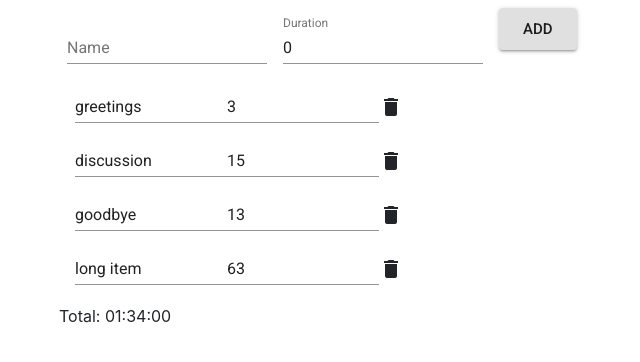
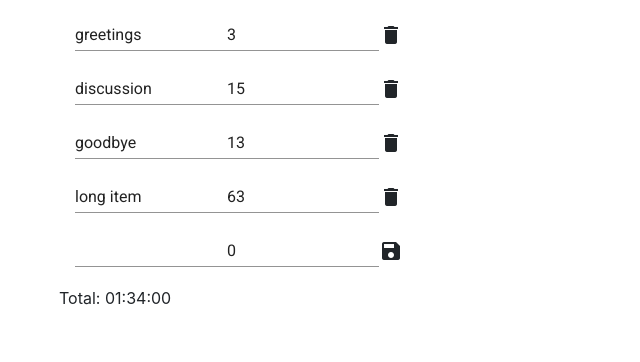
Before and after one commit to mateuszo/agenda-timer, a React (Create React App) app: page / in a window 1280 px wide. Shown: the top 362 px of the page, without its empty margins (281-921 px from the left). Built offline with nearby package versions, Linux system fonts and the light colour scheme.

Commit message:
Move new item form to the bottom of the list

```diff
--- a/src/App.js
+++ b/src/App.js
@@ -2,7 +2,7 @@ import React, { Component } from 'react';
 import './App.css';
 import './model/AgendaItem'
 import AgendaItem from './model/AgendaItem';
-import { NewItemForm, ItemList } from './components';
+import { ItemList } from './components';
 import { Map } from 'immutable';
 
 function generateItems(){
@@ -25,12 +25,11 @@ class App extends Component {
     this.state = {
       items: generateItems(),
     };
-    this.addItem = this.addItem.bind(this);
-    this.updateItem = this.addItem;
+    this.updateItem = this.updateItem.bind(this);
     this.deleteItem = this.deleteItem.bind(this);
   }
 
-  addItem(item){
+  updateItem(item){
     this.setState({items: this.state.items.set(item.id, item)});
   }
 
@@ -41,7 +40,6 @@ class App extends Component {
   render() {
     return (
       <div className="App">
-        <NewItemForm addItem={this.addItem} />
         <ItemList items={this.state.items} deleteItem={this.deleteItem} updateItem={this.updateItem}/>
       </div>
     );
--- a/src/components/Item.js
+++ b/src/components/Item.js
@@ -5,14 +5,14 @@ import Input from '@material-ui/core/Input';
 class Item extends Component {
     constructor(props) {
       super(props);
-      this.deleteThis = this.deleteThis.bind(this);
+      this.buttonAction = this.buttonAction.bind(this);
       this.handleNameChange = this.handleNameChange.bind(this);
       this.handleDurationChange = this.handleDurationChange.bind(this);
 
     }
 
-    deleteThis(){
-      this.props.deleteItem(this.props.item);
+    buttonAction(){
+      this.props.buttonAction(this.props.item);
     }
 
     handleNameChange(event){
@@ -26,7 +26,6 @@ class Item extends Component {
       item.duration = parseInt(event.target.value);
       this.props.updateItem(item);
     }
-
 
 
 
@@ -44,7 +43,7 @@ class Item extends Component {
             onChange={this.handleDurationChange}
             type="number"
           />
-          <i onClick={this.deleteThis} className="material-icons">delete</i>
+          <i onClick={this.buttonAction} className="material-icons">{this.props.buttonType}</i>
         </ListItem>
       )
     }
--- a/src/components/ItemList.js
+++ b/src/components/ItemList.js
@@ -5,6 +5,7 @@ import { withStyles } from '@material-ui/core/styles';
 
 import Item from './Item';
 import { minutesToString } from '../utils/utils';
+import AgendaItem from "../model/AgendaItem";
 
 const styles = theme => ({
   root: {
@@ -21,27 +22,26 @@ class ItemList extends Component {
   }
 
   render() {
-    console.log(this.props.items);
-
-    if(this.props.items.size === 0){
-      return(<div>No items :(</div>);
-    }
 
     const listItems = Array.from(this.props.items).map(
-      ([key, item]) => <Item key={key} item={item} deleteItem={this.props.deleteItem} updateItem={this.props.updateItem}/>
+      ([key, item]) => <Item key={key} item={item} buttonAction={this.props.deleteItem} buttonType={"delete"} updateItem={this.props.updateItem}/>
     );
 
     const total = minutesToString(
       Array.from(this.props.items)
       .map( ([key, item]) => item.duration)
-      .reduce( (prev, curr) => prev + curr
+      .reduce( (prev, curr) => prev + curr, 0
     ));
+
+    const newItem = new AgendaItem("", 0);
 
     return (
       <div className={this.classes.root}>
         <List component="nav">
           {listItems}
+          <Item key={newItem.id} item={newItem} buttonAction={this.props.updateItem} buttonType={"save"} updateItem={() => {}} />
         </List>
+
         <div>Total: {total}</div>
       </div>
     )
--- a/src/components/NewItemForm.js
+++ /dev/null
@@ -1,107 +0,0 @@
-import React, { Component } from 'react';
-import TextField from '@material-ui/core/TextField';
-import Button from '@material-ui/core/Button';
-import { withStyles } from '@material-ui/core/styles';
-// import { Button, Form, FormGroup, Label, Input } from 'reactstrap';
-
-import AgendaItem from '../model/AgendaItem';
-
-
-const styles = theme => ({
-  container: {
-    display: 'flex',
-    flexWrap: 'wrap',
-  },
-  textField: {
-    marginLeft: theme.spacing.unit,
-    marginRight: theme.spacing.unit,
-    width: 200,
-  },
-  dense: {
-    marginTop: 19,
-  },
-  menu: {
-    width: 200,
-  },
-  button: {
-    margin: theme.spacing.unit,
-  },
-  input: {
-    display: 'none',
-  },
-});
-
-class NewItemForm extends Component {
-    constructor(props) {
-      super(props);
-      this.classes = props.classes;
-      this.state = {name: '', duration: 0};
-      this.handleInputChange = this.handleInputChange.bind(this);
-      this.handleSubmit = this.handleSubmit.bind(this);
-    }
-
-    handleInputChange(event) {
-      const target = event.target;
-      const value = target.value;
-      const name = target.name;
-
-      this.setState({
-        [name]: value
-      });
-    }
-
-    handleKeyPress = (event) => {
-      if(event.key === 'Enter'){
-        this.handleSubmit(event);
-      }
-    }
-
-    handleSubmit(event) {
-      const item = new AgendaItem(this.state.name, parseInt(this.state.duration));
-      this.props.addItem(item);
-      this.setState({name: '', duration: 0});
-    }
-
-    render() {
-      return (
-        <div>
-          <TextField
-            name="name"
-            label="Name"
-            className={this.classes.textField}
-            value={this.state.name}
-            onChange={this.handleInputChange}
-            margin="normal"
-          />
-          <TextField
-            name="duration"
-            label="Duration"
-            className={this.classes.textField}
-            value={this.state.duration}
-            onChange={this.handleInputChange}
-            onKeyPress={this.handleKeyPress}
-            type="number"
-            margin="normal"
-          />
-          <Button variant="contained" size="large" onClick={this.handleSubmit} className={this.classes.button}>
-            Add
-          </Button>
-        </div>
-      // <Form inline onSubmit={this.handleSubmit}>
-      //     <FormGroup className="mb-2 mr-sm-2 mb-sm-0">
-      //       <Label for="name" className="mr-sm-2">Name:</Label>
-      //       <Input type="text" name="name" id="name" placeholder="boring stuff" onChange={this.handleInputChange} />
-      //     </FormGroup>
-      //     <FormGroup className="mb-2 mr-sm-2 mb-sm-0">
-      //       <Label for="duration" className="mr-sm-2">Duration:</Label>
-      //       <Input type="number" name="duration" id="duration" placeholder="33" onChange={this.handleInputChange} />
-      //     </FormGroup>
-      //     <Button>Add</Button>
-      //   </Form>
-      )
-    }
-
-  }
-
-
-  export default withStyles(styles)(NewItemForm);
--- a/src/components/index.js
+++ b/src/components/index.js
@@ -1,2 +1 @@
 export { default as ItemList } from './ItemList';
-export { default as NewItemForm } from './NewItemForm';
```
Also changed, not shown: 1 other file (tests, documents, lock files or other folders).
